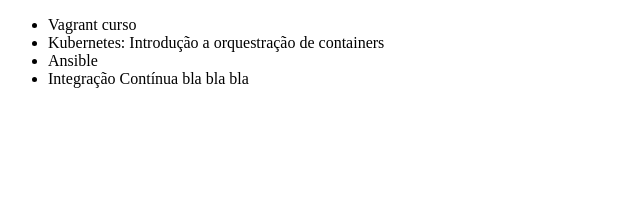
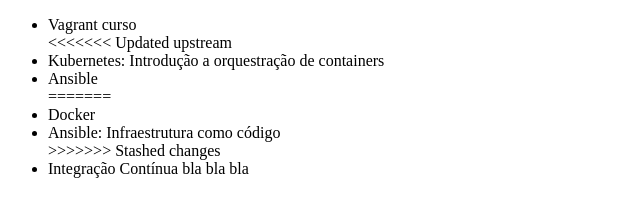
Before and after one commit to diogo-sb/alura-git, a plain HTML site: page index.html in a window 1280 px wide. Shown: the whole page, without its empty margins (0-640 px from the left). Drawn offline with Linux system fonts and the light colour scheme.

Commit message:
alterando o nome do curso de ansible

```diff
--- a/index.html
+++ b/index.html
@@ -7,8 +7,13 @@
 <body>
     <ul>
         <li>Vagrant curso </li>
+<<<<<<< Updated upstream
         <li>Kubernetes: Introdução a orquestração de containers</li>
         <li>Ansible</li>
+=======
+        <li>Docker</li>
+        <li>Ansible: Infraestrutura como código</li>
+>>>>>>> Stashed changes
         <li>Integração Contínua bla bla bla</li>
     </ul>
 </body>
```
